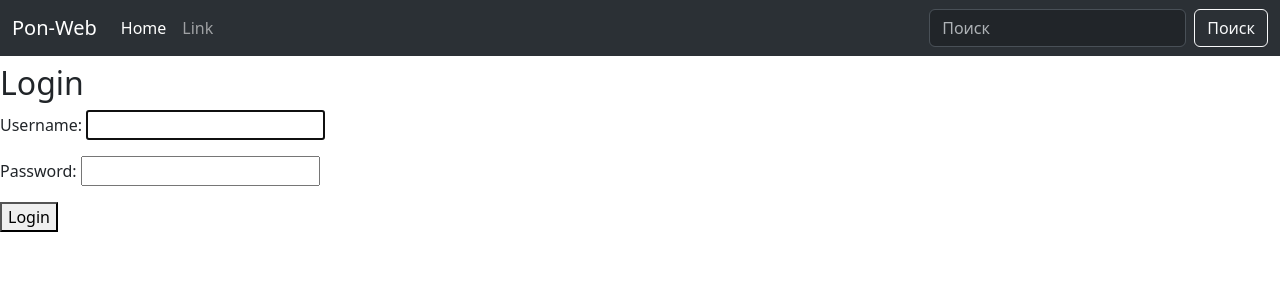
After one commit to Puker228/pons-web, a Django app: page /login/ in a window 1280 px wide. The commit adds this page. Shown: the top 300 px of the page. Run offline with Django 4.2, Linux system fonts and the light colour scheme.

Commit message:
auth sys

```diff
--- a/Pon_App/urls.py
+++ b/Pon_App/urls.py
@@ -26,6 +26,8 @@ urlpatterns = [
 
     # auth
     path('signup/', views.signupuser, name='signupuser'),
+    path('logout/', views.logoutuser, name='logoutuser'),
+    path('login/', views.loginuser, name='loginuser'),
 
     # posts
     path('', views.home, name='home'),
--- a/posts/views.py
+++ b/posts/views.py
@@ -1,8 +1,8 @@
 from django.shortcuts import render, redirect
-from django.contrib.auth.forms import UserCreationForm
+from django.contrib.auth.forms import UserCreationForm, AuthenticationForm
 from django.contrib.auth.models import User
 from django.db import IntegrityError
-from django.contrib.auth import login
+from django.contrib.auth import login, logout, authenticate
 
 from .models import Post
 
@@ -28,5 +28,23 @@ def signupuser(request):
             return render(request, 'auth/signup.html', {'form': UserCreationForm(), 'error': 'Password did not match'})
 
 
+def loginuser(request):
+    if request.method == 'GET':
+        return render(request, 'auth/login.html', {'form': AuthenticationForm()})
+    else:
+        user = authenticate(request, username=request.POST['username'], password=request.POST['password'])
+        if user is None:
+            return render(request, 'auth/login.html', {'form': AuthenticationForm(), 'error': 'user is none'})
+        else:
+            login(request, user)
+            return redirect('allpons')
+
+
+def logoutuser(request):
+    if request.method == 'POST':
+        logout(request)
+        return redirect('home')
+
+
 def allpons(request):
     return render(request, 'posts/allpons.html')
--- /dev/null
+++ b/templates/auth/login.html
@@ -0,0 +1,14 @@
+{% extends 'base.html' %}
+
+
+{% block content %}
+
+    <h1>{{ error }}</h1>
+    <h2>Login</h2>
+    <form method="post">
+        {% csrf_token %}
+        {{ form.as_p }}
+        <button type="submit">Login</button>
+    </form>
+
+{% endblock %}
--- a/templates/base.html
+++ b/templates/base.html
@@ -30,7 +30,7 @@
         <div class="collapse navbar-collapse" id="navbarSupportedContent">
           <ul class="navbar-nav me-auto mb-2 mb-lg-0">
             <li class="nav-item">
-              <a class="nav-link active" aria-current="page" href="#">Home</a>
+              <a class="nav-link active" aria-current="page" href="{% url 'home' %}">Home</a>
             </li>
             <li class="nav-item">
               <a class="nav-link" href="#">Link</a>
```
Also changed, not shown: templates/posts/home.html (+13 -1 lines).
